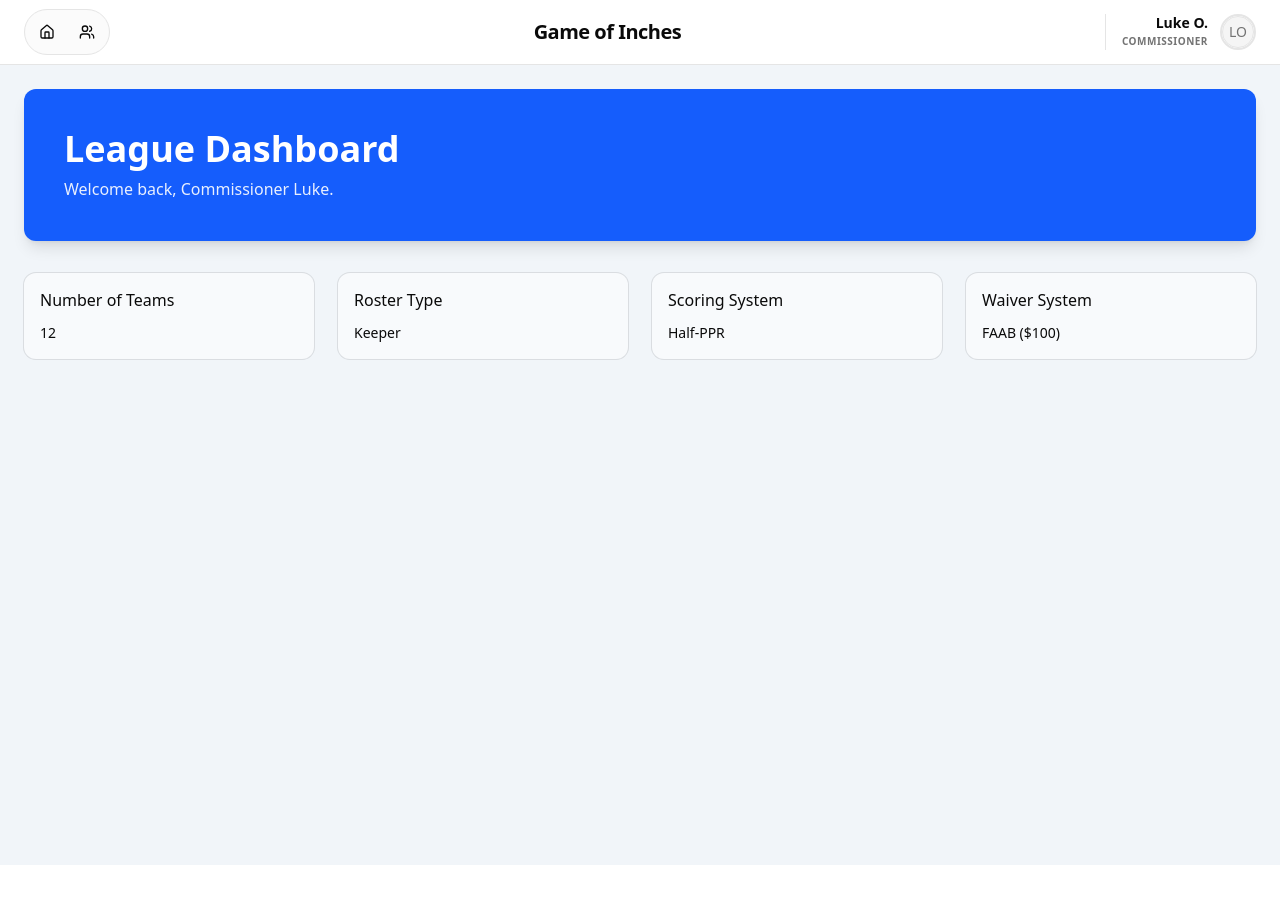
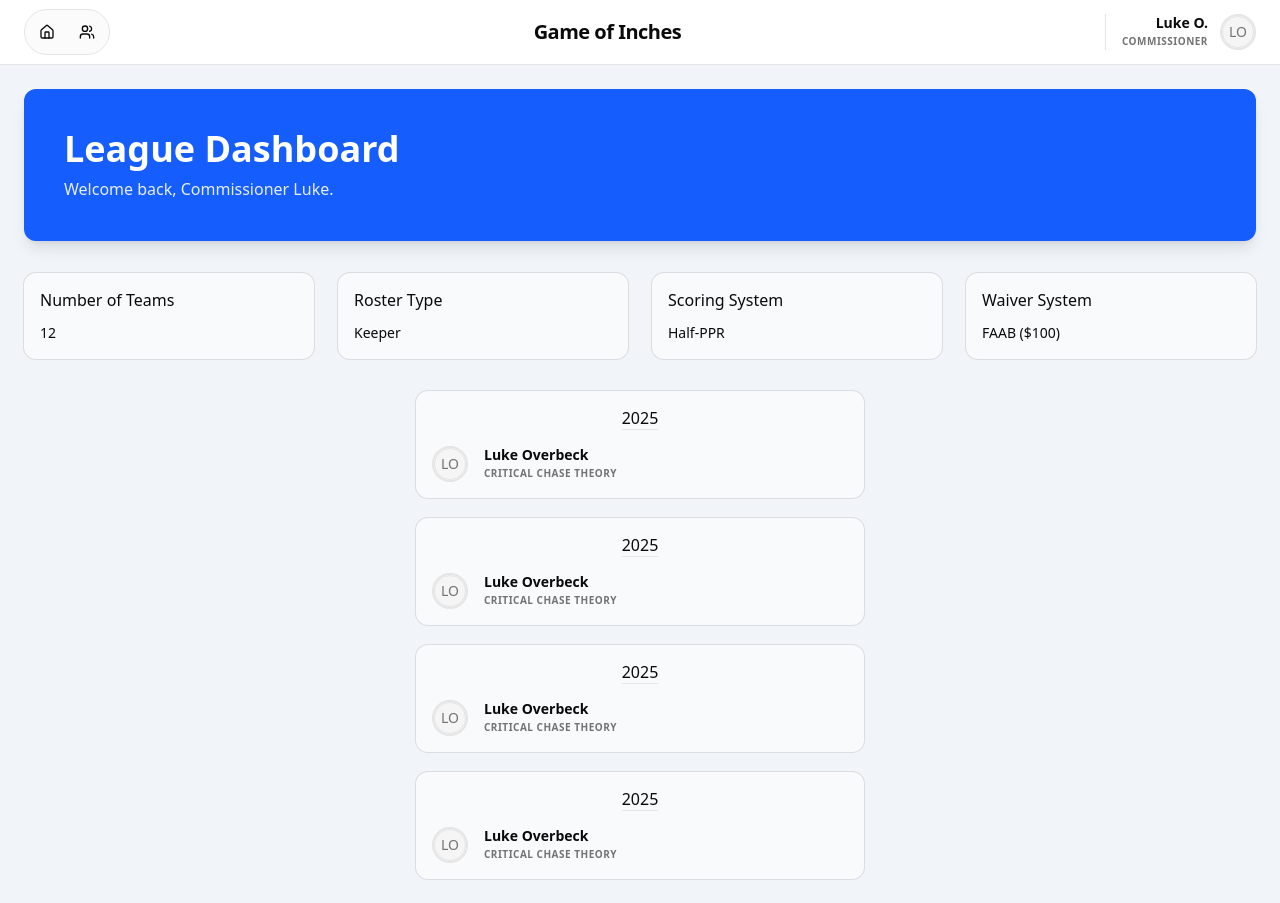
Before and after one commit to lukeoverbeck/FF_Website, a React app in the folder app/frontend/: page / in a window 1280 px wide. Before the commit the page ends 865 px from the top, so only its background shows below. Built offline with nearby package versions, Linux system fonts and the light colour scheme; the HTML template or start-up script is replaced by a standard one.

Commit message:
Winner card rough draft

```diff
--- a/app/frontend/src/App.jsx
+++ b/app/frontend/src/App.jsx
@@ -2,6 +2,7 @@ import { Routes, Route } from "react-router-dom";
 import { Button } from "@/components/ui/button";
 import Navbar from "./components/Navbar";
 import SettingsCard from "./components/SettingsCard";
+import WinnerCard from "./components/WinnerCard";
 
 // 1. Define your Page components
 const Home = () => (
@@ -36,6 +37,32 @@ const Home = () => (
           settingsContent="FAAB ($100)"
         />
       </div>
+      <div className="flex flex-col gap-5 max-w-md mx-auto">
+        <WinnerCard
+          className=""
+          winnerDisplayName="Luke Overbeck"
+          winnerTeamName="Critical Chase Theory"
+          winnerYear="2025"
+        ></WinnerCard>
+        <WinnerCard
+          className=""
+          winnerDisplayName="Luke Overbeck"
+          winnerTeamName="Critical Chase Theory"
+          winnerYear="2025"
+        ></WinnerCard>
+        <WinnerCard
+          className=""
+          winnerDisplayName="Luke Overbeck"
+          winnerTeamName="Critical Chase Theory"
+          winnerYear="2025"
+        ></WinnerCard>
+        <WinnerCard
+          className=""
+          winnerDisplayName="Luke Overbeck"
+          winnerTeamName="Critical Chase Theory"
+          winnerYear="2025"
+        ></WinnerCard>
+      </div>
     </div>
   </main>
 );
--- /dev/null
+++ b/app/frontend/src/components/WinnerCard.jsx
@@ -0,0 +1,44 @@
+import React from "react";
+import {
+  Card,
+  CardHeader,
+  CardTitle,
+  CardDescription,
+  CardContent,
+} from "./ui/card";
+import { Avatar, AvatarFallback, AvatarImage } from "./ui/avatar";
+import { cn } from "../lib/utils";
+
+const WinnerCard = ({
+  className,
+  winnerDisplayName,
+  winnerTeamName,
+  winnerYear,
+  ...props
+}) => {
+  return (
+    <Card className={cn("bg-slate-50", className)} {...props}>
+      <CardHeader className="">
+        <CardTitle className="flex items-center justify-center">
+          <h3 className="border-b">{winnerYear}</h3>
+        </CardTitle>
+      </CardHeader>
+      <CardContent className="flex items-center gap-4">
+        <Avatar className="h-9 w-9 border-2">
+          <AvatarImage src="" alt="User Profile" />
+          <AvatarFallback>LO</AvatarFallback>
+        </Avatar>
+        <div className="flex flex-col">
+          <span className="text-sm font-semibold leading-none">
+            {winnerDisplayName}
+          </span>
+          <span className="text-[10px] uppercase font-bold text-muted-foreground tracking-wider mt-1">
+            {winnerTeamName}
+          </span>
+        </div>
+      </CardContent>
+    </Card>
+  );
+};
+
+export default WinnerCard;
```
